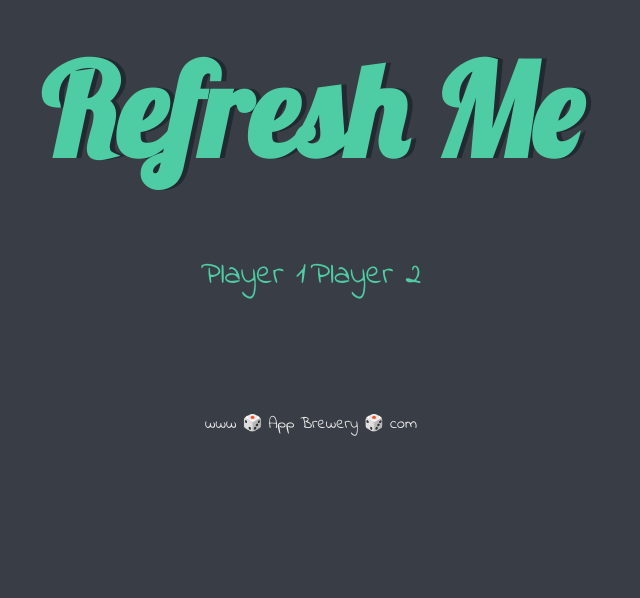
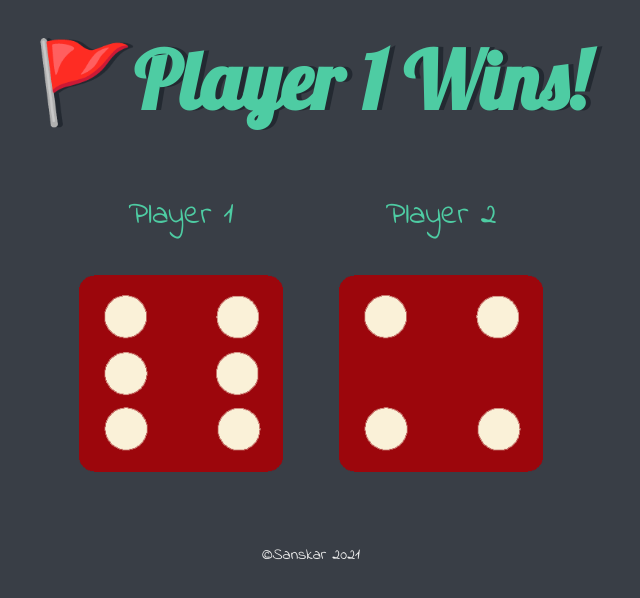
Before and after one commit to IJustWannaLearnSomething/Dicee-Challenge, a plain HTML site: page dicee.html in a window 1280 px wide. Shown: the whole page, without its empty margins (329-969 px from the left). Drawn offline with Linux system fonts and the light colour scheme.

Commit message:
index.js added and script added

```diff
--- a/dicee.html
+++ b/dicee.html
@@ -14,20 +14,20 @@
 
       <div class="dice">
         <p>Player 1</p>
-        <img class="img1" src="">
+        <img class="img1" src="images/dice6.png">
       </div>
 
       <div class="dice">
         <p>Player 2</p>
-        <img class="img2" src="">
+        <img class="img2" src="images/dice6.png">
       </div>
 
     </div>
 
-
+  <script type="text/javascript" src="index.js" charset="utf-8"></script>
   </body>
 
   <footer>
-    www 🎲 App Brewery 🎲 com
+      &#169;Sanskar 2021
   </footer>
 </html>
--- /dev/null
+++ b/index.js
@@ -0,0 +1,17 @@
+let randomNumber1 = 0;
+let randomNumber2 = 0;
+randomNumber1 = Math.floor(Math.random() * 6) + 1; //Rand num between 1-6 for image 1
+randomNumber2 = Math.floor(Math.random() * 6) + 1; //Rand num between 1-6 for image 2
+
+
+document.querySelector(".img1").setAttribute("src", "images/dice" + randomNumber1 + ".png"); //change src of image1 accroding to random number
+document.querySelector(".img2").setAttribute("src", "images/dice" + randomNumber2 + ".png"); //change src of image2 accroding to random number
+
+
+if(randomNumber1>randomNumber2) {
+  document.querySelector("h1").textContent = "🚩Player 1 Wins!";
+} else if(randomNumber1<randomNumber2) {
+  document.querySelector("h1").textContent = "Player 2 Wins!🚩";
+} else {
+  document.querySelector("h1").textContent = "🚩It's a Draw!🚩";
+}
--- a/styles.css
+++ b/styles.css
@@ -18,7 +18,7 @@ h1 {
   margin: 30px;
   font-family: 'Lobster', cursive;
   text-shadow: 5px 0 #232931;
-  font-size: 8rem;
+  font-size: 5rem;
   color: #4ECCA3;
 }
 
```
